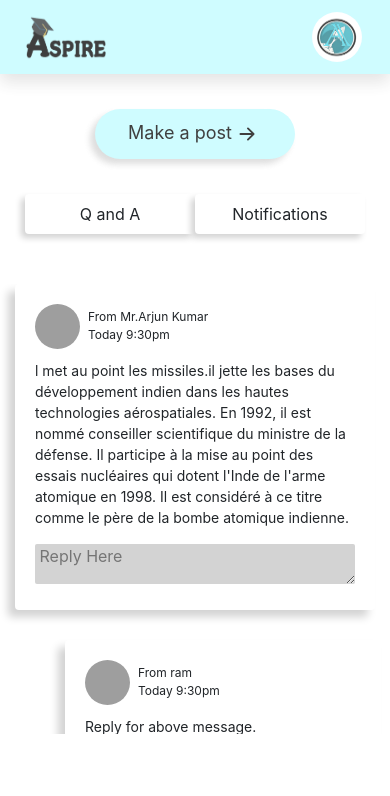
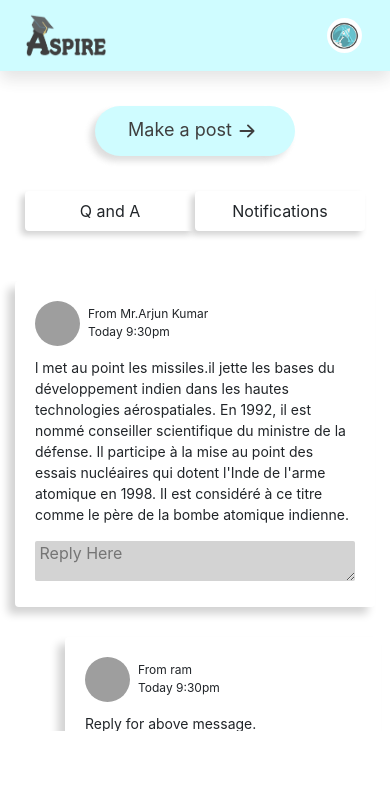
Before and after one commit to sandeep3136/aspire, a plain HTML site: page faculty.html in a window 390 px wide. Drawn offline with nearby package versions, Linux system fonts and the light colour scheme; grey boxes are pictures that could not be loaded.

Commit message:
Update faculty.html

```diff
--- a/faculty.html
+++ b/faculty.html
@@ -549,7 +549,7 @@
       <nav class="navbar navbar-expand-lg navbar-light shadow">
             <a class="navbar-brand" href="#"><img src="logo1.png " alt="logo"  width="100" height="45" ></a>
             <!--rit class is defined to disable border to icon-->
-            <button class="navbar-toggler rit" type="button" data-toggle="collapse" data-target="#navbarNavDropdown" aria-controls="navbarNavDropdown" aria-expanded="false" aria-label="Toggle navigation"><img class="icon" src="icon.png" alt="icon" width="50" height="50"></button>
+            <button class="navbar-toggler rit" type="button" data-toggle="collapse" data-target="#navbarNavDropdown" aria-controls="navbarNavDropdown" aria-expanded="false" aria-label="Toggle navigation"><img class="icon" src="icon.png" alt="icon" width="35" height="35"></button>
             <div class="collapse navbar-collapse" id="navbarNavDropdown">
               <ul class="navbar-nav uldisappear">
                 <li class="nav-item active">
```
